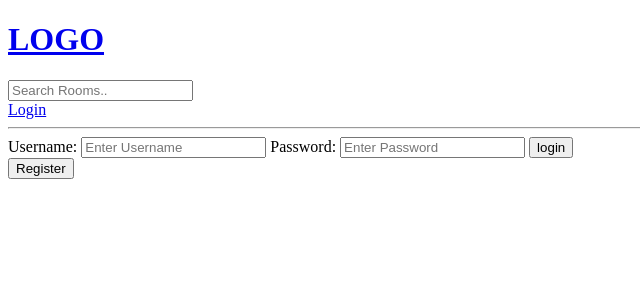
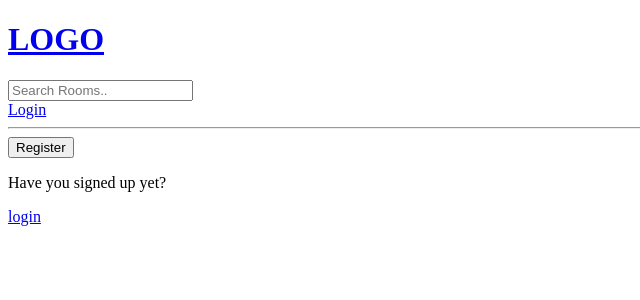
Before and after one commit to aokealy/pokemon, a Django app: page /register/ in a window 1280 px wide. Shown: the top 300 px of the page, without its empty margins (0-640 px from the left). Run offline with Django 4.2, Linux system fonts and the light colour scheme.

Commit message:
Update login_register.html
add a question to ask user if they have signed up or not

```diff
--- a/main/templates/main/login_register.html
+++ b/main/templates/main/login_register.html
@@ -2,6 +2,8 @@
 
 {% block content %}
 
+
+{% if page == 'login' %}
 <div>
    <form method="POST" action="">
      {% csrf_token %}
@@ -16,7 +18,11 @@
      <input type="submit" value="login">
 
    </form>
+   <p>Have you signed up yet?</p>
+  <a href="{% url 'register' %}">Sign Up Now</a>
 </div>
+
+{% else %}
 
 <div>
   <form method="POST" action="">
@@ -25,6 +31,10 @@
     <input type="submit" value="Register">
 
   </form>
+
+  <p>Have you signed up yet?</p>
+  <a href="{% url 'login' %}">login</a>
 </div>
+{% endif %}
 
 {% endblock content %}
```
